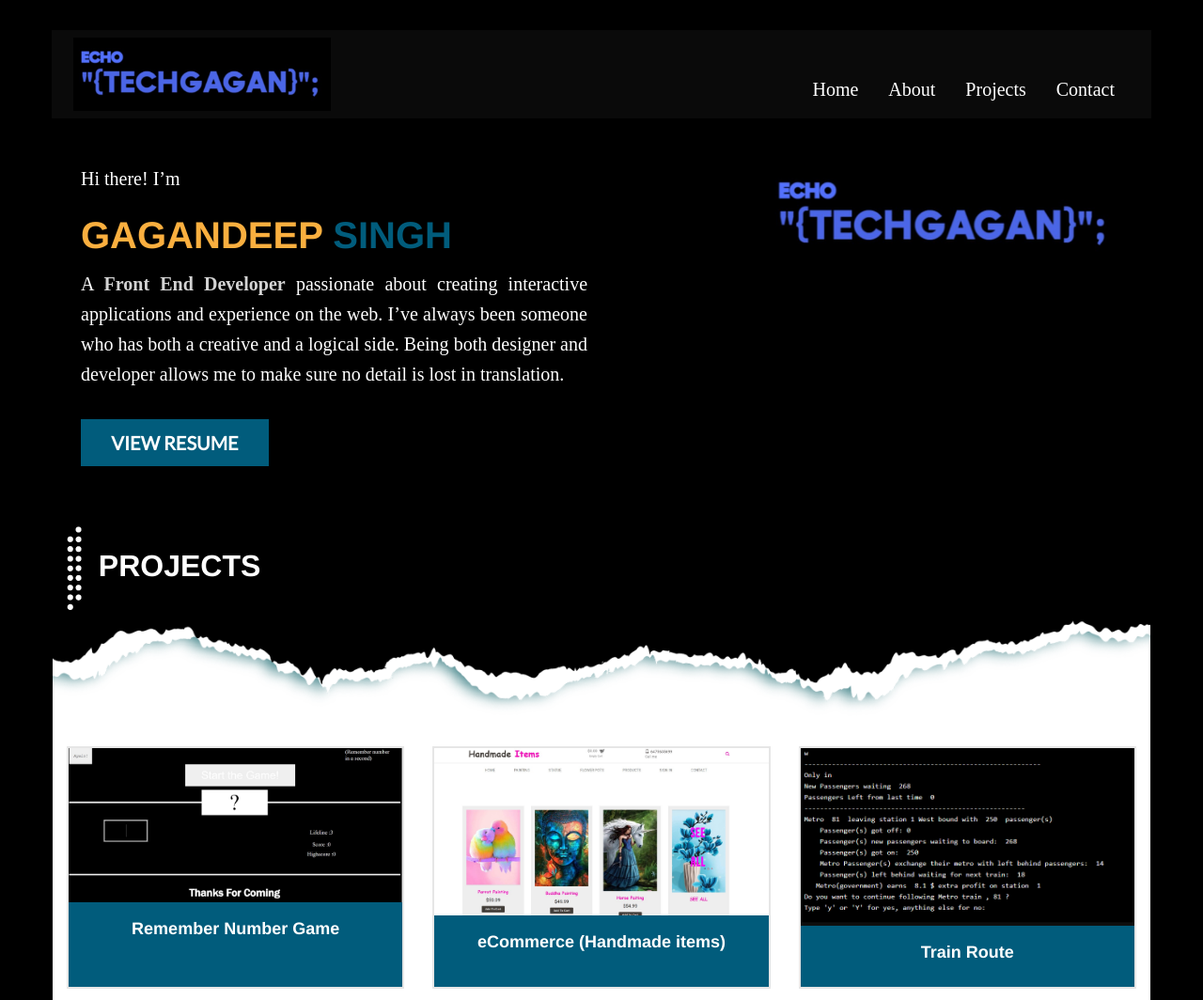
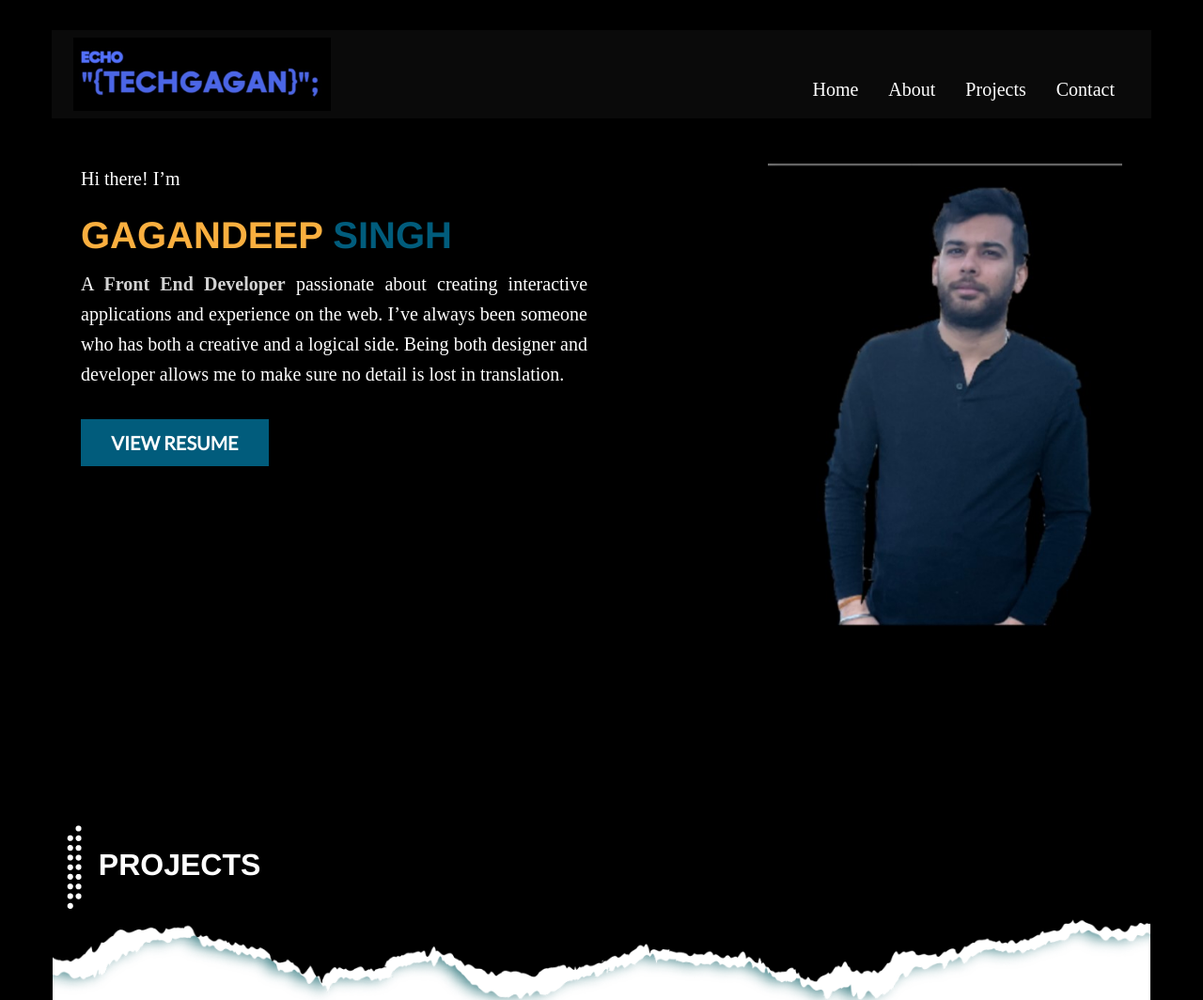
Before and after one commit to techgagandeep/Portfolio, a plain HTML site: page index.html in a window 1280 px wide. Shown: the top 1064 px of the page at 94% size. Drawn offline with Linux system fonts and the light colour scheme; a web font is replaced by a local one.

Commit message:
Update index.html

```diff
--- a/index.html
+++ b/index.html
@@ -55,7 +55,7 @@
           </div>
 
           <div class="large-6 small-12 cell">
-            <img src="images/logo.jpg">
+            <img src="images/my.jpg">
           </div>
         </div>
       </section>
```
